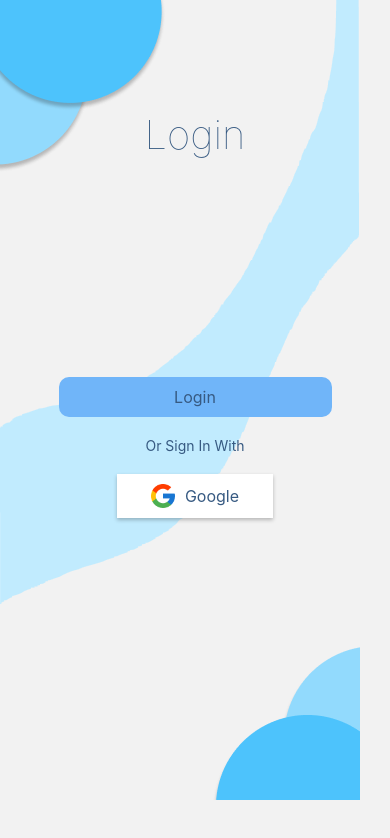
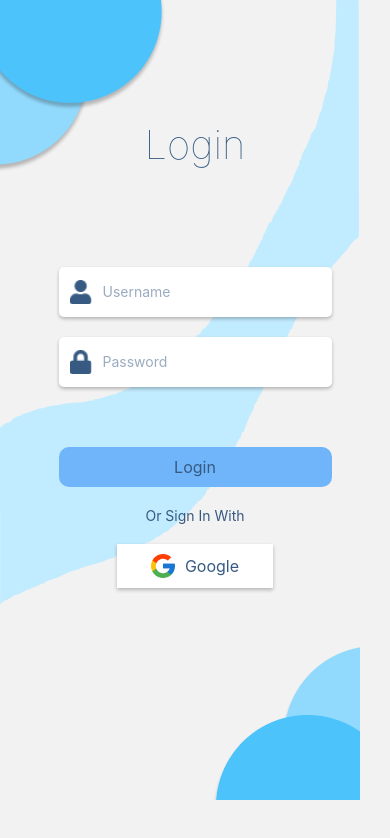
Before and after one commit to RichardxSW/SeaBrew, a React Native app: screen /Login in a window 390 px wide. Shown: the top 838 px of the page. Built offline with nearby package versions, Linux system fonts and the light colour scheme.

Commit message:
input box

```diff
--- a/screens/loginScreen.js
+++ b/screens/loginScreen.js
@@ -1,12 +1,43 @@
-import React from 'react';
-import { StyleSheet, Text, View, TouchableOpacity, Image, ImageBackground } from 'react-native';
+import React, { useState } from 'react';
+import { StyleSheet, Text, View, TouchableOpacity, Image, ImageBackground, TextInput, KeyboardAvoidingView, Platform } from 'react-native';
 import { StatusBar } from 'expo-status-bar';
 
 export default function LoginScreen({ navigation }) {
+  const [username, setUsername] = useState('');
+  const [password, setPassword] = useState('');
+
   return (
+    <KeyboardAvoidingView
+      style={styles.container}
+      behavior={Platform.OS === "ios" ? "padding" : "height"}
+      keyboardVerticalOffset={Platform.OS === "ios" ? 100 : 0}
+    >
       <ImageBackground source={require('../assets/Background.png')} style={styles.background}>
-      <View style={styles.container}>
+        <View style={styles.innerContainer}>
           <Text style={styles.titletext}>Login</Text>
+
+          <View style={styles.inputContainer}>
+            <Image source={require('../assets/usericon.png')} style={styles.iconStyle} />
+            <TextInput
+              style={styles.input}
+              placeholder="Username"
+              placeholderTextColor="rgba(55, 90, 130, 0.5)"
+              value={username}
+              onChangeText={(text) => setUsername(text)}
+            />
+          </View>
+
+          <View style={styles.inputContainer}>
+            <Image source={require('../assets/passwordicon.png')} style={styles.iconStyle} />
+            <TextInput
+              style={styles.input}
+              placeholder="Password"
+              placeholderTextColor="rgba(55, 90, 130, 0.5)"
+              value={password}
+              onChangeText={(text) => setPassword(text)}
+              secureTextEntry
+            />
+          </View>
 
           <TouchableOpacity style={styles.buttonLoginContainer}
             // onPress={() => navigation.navigate('Main')}
@@ -29,6 +60,7 @@ export default function LoginScreen({ navigation }) {
           <StatusBar style="auto" />
         </View>
       </ImageBackground>
+    </KeyboardAvoidingView>
   );
 }
 
@@ -37,20 +69,50 @@ const styles = StyleSheet.create({
     flex: 1,
     resizeMode: 'cover',
   },
+
   container: {
+    flex: 1,
+  },
+
+  innerContainer: {
     flex: 1,
     alignItems: 'center',
     justifyContent: 'center',
   },
+
   titletext: {
     position: 'absolute',
-    top: 110,
+    top: 120,
     textAlign: 'center',
     fontSize: 40,
     fontWeight: '100',
     color: '#375A82',
-    marginBottom: 20,
   },
+
+  inputContainer: {
+    flexDirection: 'row',
+    alignItems: 'center',
+    width: '70%',
+    height: 50,
+    marginVertical: 10,
+    paddingHorizontal: 10,
+    borderRadius: 5,
+    backgroundColor: '#FFFFFF',
+    shadowColor: '#000',
+    shadowOffset: {
+      width: 0,
+      height: 2,
+    },
+    shadowOpacity: 0.25,
+    shadowRadius: 3.84,
+    elevation: 5,
+  },
+
+  input: {
+    flex: 1,
+    color: '#375A82',
+  },
+
   buttonLoginContainer: {
     width: '70%',
     borderRadius: 10,
@@ -60,11 +122,13 @@ const styles = StyleSheet.create({
     paddingVertical: 10,
     backgroundColor: '#70B5F9',
   },
+
   buttonText: {
     textAlign: 'center',
     color: '#375A82',
     fontSize: 16,
   },
+
   buttonGoogleContainer: {
     flexDirection: 'row', // Mengatur layout menjadi horizontal
     alignItems: 'center', // Mengatur agar ikon dan teks berada di tengah secara vertikal
@@ -83,12 +147,14 @@ const styles = StyleSheet.create({
     shadowRadius: 3.84,
     elevation: 5,
   },
+
   iconStyle: {
     width: 24,
     height: 24,
     resizeMode: 'contain',
     marginRight: 10,
   },
+
   text: {
     textAlign: 'center',
     color: '#375A82',
```
Also changed, not shown: assets/passwordicon.png (added), assets/usericon.png (added). Lines whose indentation alone changed are shown as unchanged.
